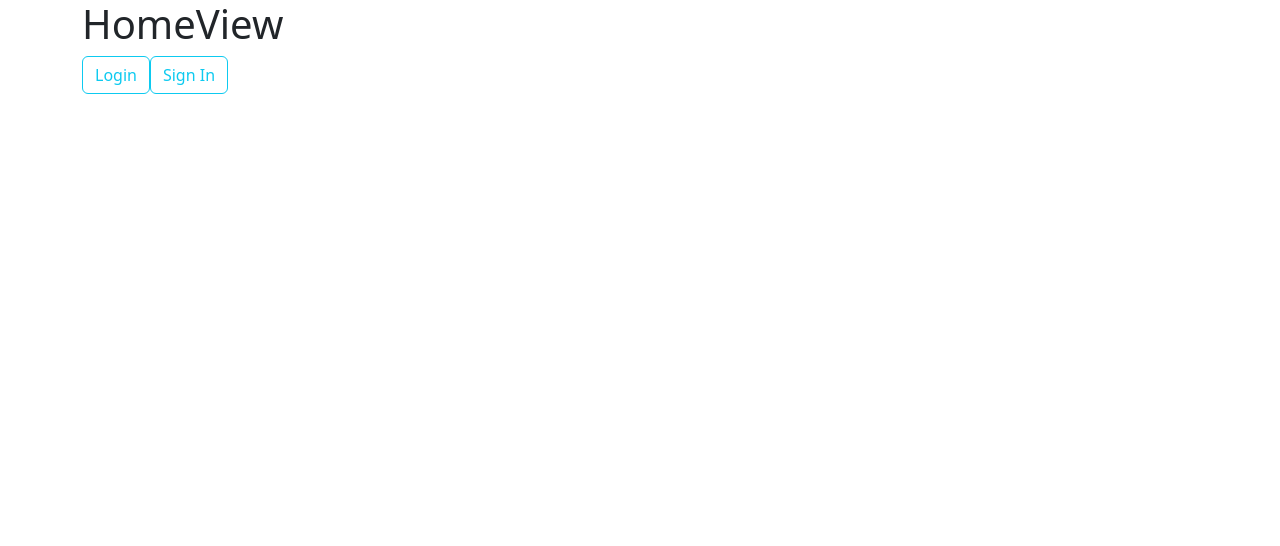
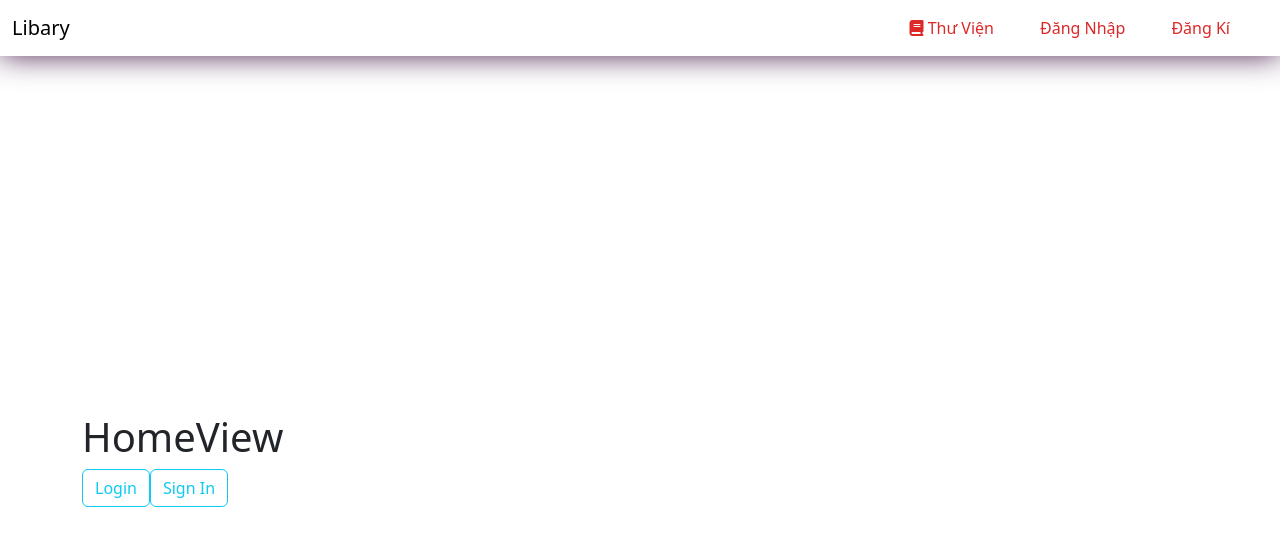
Before and after one commit to anhtan2223/LibaryManagement, a Vue app in the folder Code/Frontend/: page / in a window 1280 px wide. Shown: the top 546 px of the page. Built offline with nearby package versions, Linux system fonts and the light colour scheme.

Commit message:
Add Navigation Bar

```diff
--- a/Code/Frontend/package.json
+++ b/Code/Frontend/package.json
@@ -14,7 +14,7 @@
     "@rollup/rollup-darwin-x64": "^4.13.2",
     "axios": "^1.6.8",
     "bootstrap": "^5.3.3",
-    "vue": "^3.4.21",
+    "vue": "^3.3.4",
     "vue-router": "^4.3.0"
   },
   "devDependencies": {
--- a/Code/Frontend/src/App.vue
+++ b/Code/Frontend/src/App.vue
@@ -1,11 +1,25 @@
 <template>
-  <RouterView></RouterView>
+  <div>
+    <div class="app-nav">
+      <Navigation></Navigation>
+    </div>
+    <div class="main-body">
+      <RouterView></RouterView>
+    </div>
+  </div>
 </template>
 
 <script setup>
-
+  import Navigation from './components/Navigation.vue'
 </script>
 
 <style>
-
+.main-body {
+    margin-top: 15vh ;
+    /* background: linear-gradient(to right , #c72092 , #6c14d0); */
+    min-height: 85vh;
+    display: flex;
+    justify-content: center;
+    align-items: center;
+}
 </style>
--- /dev/null
+++ b/Code/Frontend/src/components/Navigation.vue
@@ -0,0 +1,63 @@
+<template class="Test">
+    <div class="fixed">
+        <nav class="navbar navbar-expand-lg navbar-white bg-white">
+            <div class="container-fluid " id='nav-before-login'>
+                <span class="navbar-brand" href="#">
+                    <!-- <img src="../img/Logo.png" alt="" width="" height="100" class="d-inline-block align-text-top" > -->
+                    Libary
+                </span>
+                <button class="navbar-toggler" type="button" data-bs-toggle="collapse" data-bs-target="#navbarNav" aria-controls="navbarNav" aria-expanded="false" aria-label="Toggle navigation">
+                <span class="navbar-toggler-icon"></span>
+                </button>
+                <div class="collapse navbar-collapse NavMove" id="navbarNav">
+                <ul class="navbar-nav " v-for="navItem in data" :key = 'navItem' >
+                    <li class="nav-item" >
+                        <a class="nav-link" @click="$router.push(navItem.to)">
+                            <i :class="navItem.icon"></i>
+                            {{ navItem.name }}
+                        </a>
+                    </li>
+                </ul>
+                </div>
+            </div>
+        </nav>
+    </div>
+</template>
+
+<script setup lang='ts'>
+    import {ref} from 'vue'
+
+    const data = ref({
+        nav1        : { name : "Thư Viện" , to : "/"  , icon : "fas fa-book" } ,
+        nav2        : { name : "Đăng Nhập" , to : "/login" , icon : "None" } ,
+        nav3        : { name : "Đăng Kí" , to : "/signin" , icon : "None" } ,
+    })
+</script>
+
+<style>
+.NavMove{
+    display: flex;
+    justify-content: end;
+}
+.navbar-nav > li
+{
+    padding-right: 30px;
+}
+
+.navbar {
+    box-shadow: 0 0 30px rgb(82, 39, 82);
+    background-color: #333;
+}
+.fixed{
+    position: fixed;
+    top: 0;
+    width: 100%;
+    z-index: 200;
+}
+.navbar-nav a{
+    color: rgb(221, 40, 40);
+}
+.navbar-nav a:hover {
+    color: rgb(16, 7, 7);
+}
+</style>
--- a/Code/Frontend/src/router/index.js
+++ b/Code/Frontend/src/router/index.js
@@ -3,6 +3,12 @@ import { createRouter, createWebHistory } from 'vue-router'
 const router = createRouter({
   history: createWebHistory(import.meta.env.BASE_URL),
   routes: [
+    {
+      path : '/test',
+      name: 'TestRoom' ,
+      component : () => import('../components/Navigation.vue') ,
+      props : true ,
+    } ,
     {
       path : '/:pathMatch(.*)*',
       name: 'NotFound' ,
```
Also changed, not shown: 1 other file (tests, documents, lock files or other folders).
